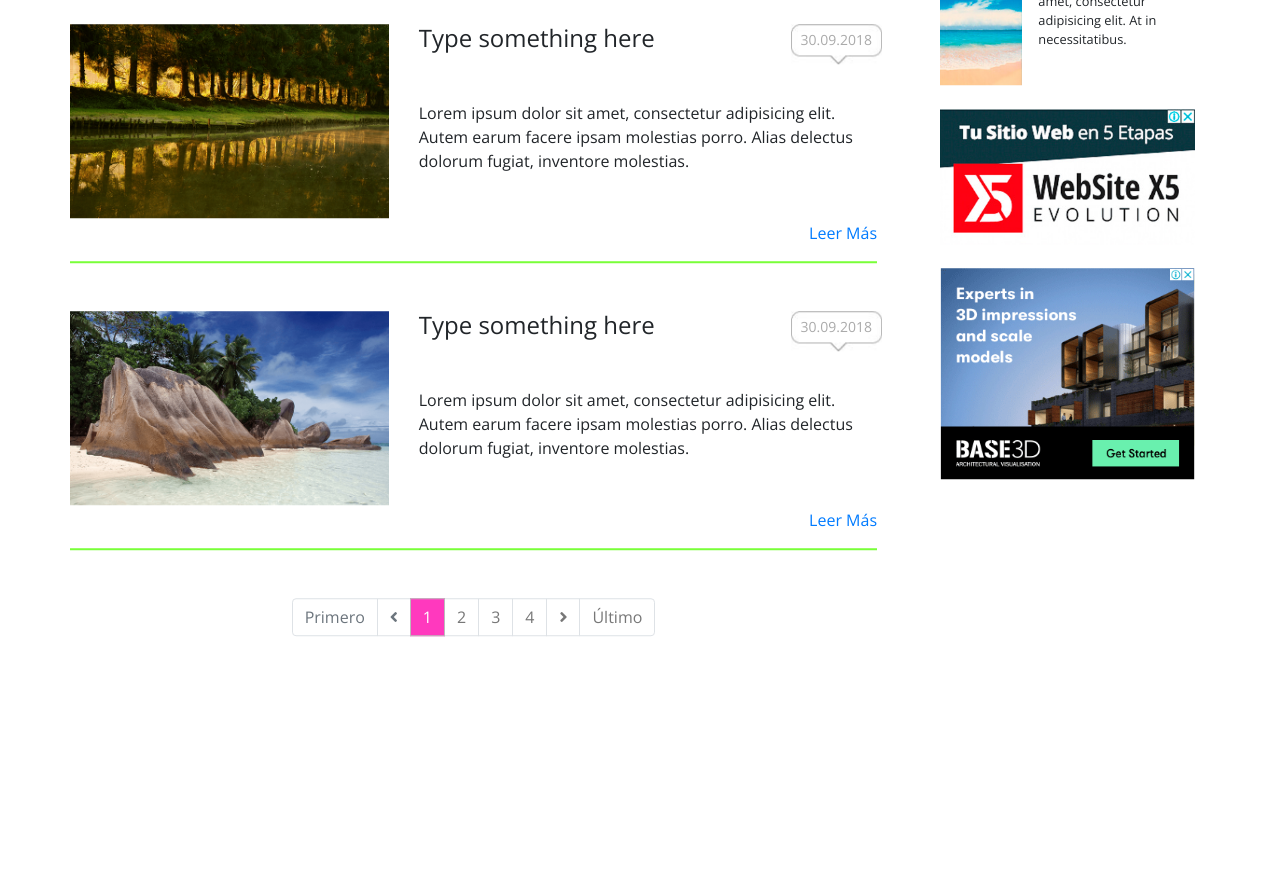
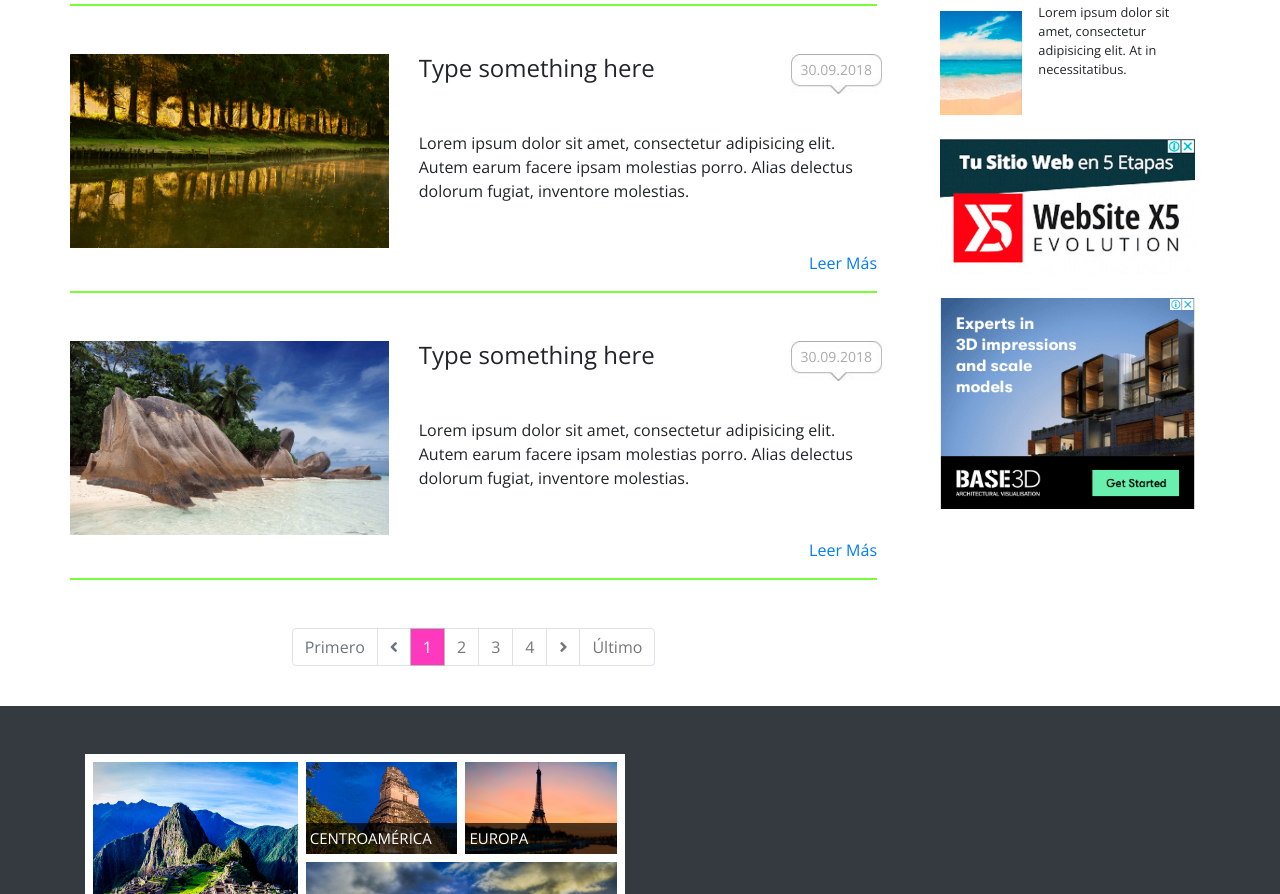
Before and after one commit to thiagobianeck/blogdelviajero, a plain HTML site: page index.html in a window 1280 px wide. Shown: the part 1906-2800 px from the top of the page. Before the commit the page ends 2588 px from the top, so only its background shows below. Drawn offline with nearby package versions, Linux system fonts and the light colour scheme.

Commit message:
33. Maquetando el footer - Parte 1

```diff
--- a/css/style.css
+++ b/css/style.css
@@ -206,11 +206,81 @@ GRID CATEGORIAS
 }
 
 /*=====================================
+GRIDFOOTER CATEGORIAS
+=====================================*/
+
+.gridFooter figure {
+    position: relative;
+    border: 4px solid white;
+    cursor: pointer;
+    transition: 1s all;
+}
+
+.gridFooter .columna1 {
+    width: 40%;
+}
+
+.gridFooter .photo1,
+.gridFooter .photo2,
+.gridFooter .photo3,
+.gridFooter .photo4,
+.gridFooter .photo5 {
+    background-size: cover !important;
+    background-position: left;
+}
+
+.gridFooter .photo1,
+.gridFooter .photo5 {
+    height: 200px;
+}
+
+.gridFooter .photo2,
+.gridFooter .photo3,
+.gridFooter .photo4 {
+    height: 100px;
+}
+
+.gridFooter .photo1 {
+    background: url(../img/suramerica.jpg);
+}
+
+.gridFooter .photo2 {
+    background: url(../img/africa.jpg);
+}
+
+.gridFooter .photo3 {
+    background: url(../img/centroamerica.jpg);
+}
+
+.gridFooter .photo4 {
+    background: url(../img/europa.jpg);
+}
+
+.gridFooter .photo5 {
+    background: url(../img/norteamerica.jpg);
+}
+
+.gridFooter figure p {
+    position: absolute;
+    left: 0;
+    bottom: -16px;
+    width: 100%;
+    background: rgba(0,0,0,.7);
+    color: white;
+    font-weight: 100;
+    font-size: 15px;
+}
+
+.gridFooter figure p:hover {
+    background: rgba(255,57,190,.7);
+}
+
+/*=====================================
 CONTENIDO
 =====================================*/
 
 .contenidoInicio {
-    transform: translate(0%, -2%);
+    /*transform: translate(0%, -2%);*/
 }
 
 .introArticulo {
--- a/index.html
+++ b/index.html
@@ -222,7 +222,7 @@ CABECERA
 <!-- =====================
    CONTENIDO BLOG
 ====================== -->
-    <div class="container-fluid bg-white contenidoInicio">
+    <div class="container-fluid bg-white contenidoInicio pb-4">
       <div class="container bg-white">
         <div class="row">
           <!--COLUMNA IZQUIERDA-->
@@ -364,6 +364,57 @@ CABECERA
       </div>
     </div>
 
+    <!-- =====================
+       FOOTER
+    ====================== -->
+
+<footer class="container-fluid bg-dark py-5 d-none d-md-block">
+  <div class="container">
+    <div class="row">
+      <div class="col-md-8 col-lg-6">
+
+        <div class="p-1 bg-white gridFooter">
+
+          <div class="container p-0">
+            <div class="d-flex">
+
+              <div class="d-flex flex-column columna1">
+                <figure class="p-2 m-0 photo1">
+                  <p class="text-uppercase p-1 p-md-3 p-xl-1">Suramérica</p>
+                </figure>
+                <figure class="p-2 m-0 photo2">
+                  <p class="text-uppercase p-1 p-md-3 p-xl-1">África</p>
+                </figure>
+              </div>
+              <div class="d-flex flex-column flex-fill columna2">
+                <div class="d-block d-md-flex">
+                  <figure class="p-2 m-0 flex-fill photo3">
+                    <p class="text-uppercase p-1 p-md-3 p-xl-1">Centroamérica</p>
+                  </figure>
+                  <figure class="p-2 m-0 flex-fill photo4">
+                    <p class="text-uppercase p-1 p-md-3 p-xl-1">Europa</p>
+                  </figure>
+                </div>
+                <figure class="p-2 m-0 photo5">
+                  <p class="text-uppercase p-1 p-md-3 p-xl-1">Norteamérica</p>
+                </figure>
+
+              </div>
+
+            </div>
+          </div><!--.container-->
+
+        </div><!--.gridFooter -->
+      </div>
+
+      <div class="col-md-4 col-lg-6">
+
+      </div>
+    </div>
+  </div>
+
+</footer>
+
     <script src="js/script.js"></script>
   </body>
 </html>
```
